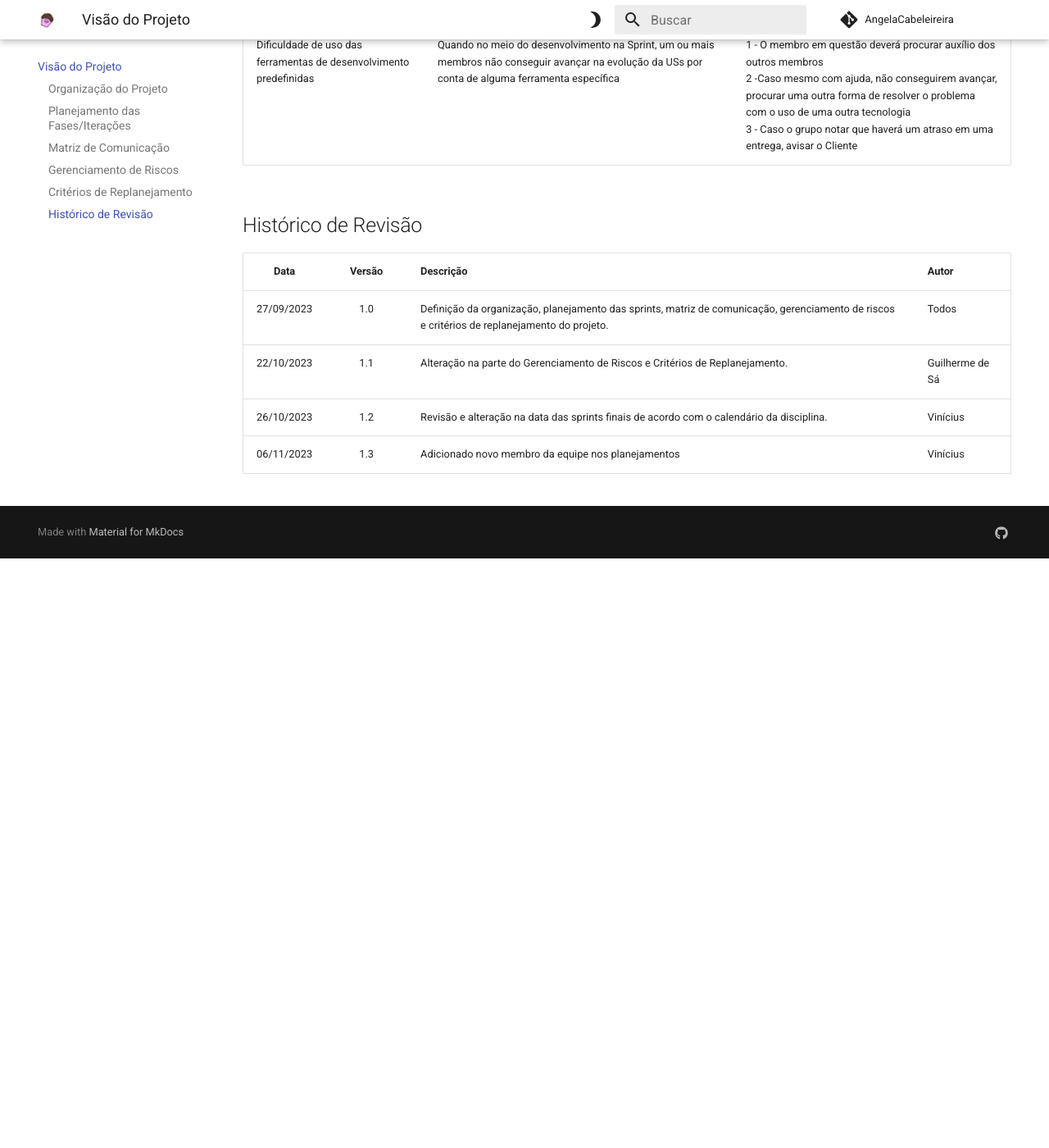
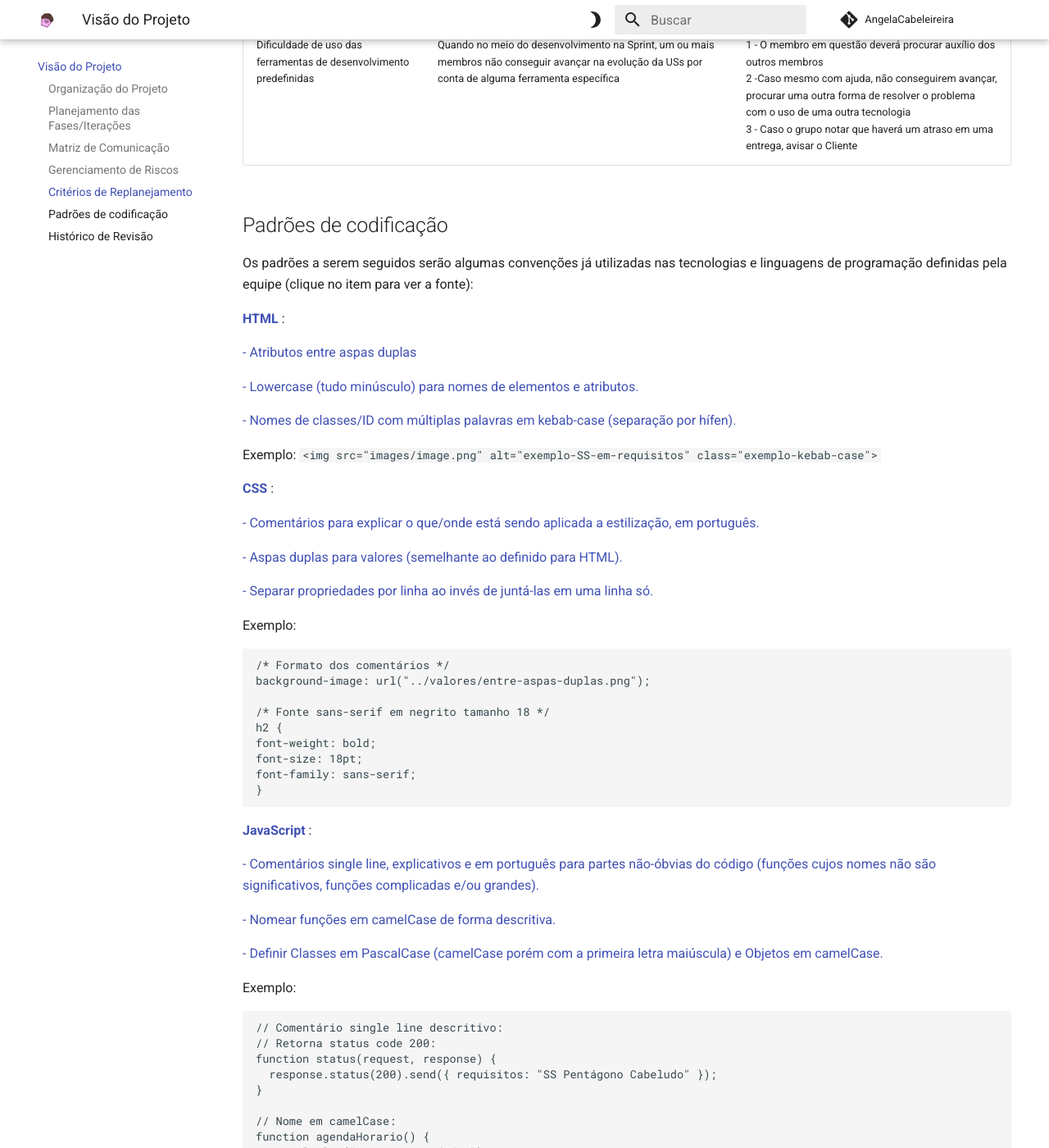
Before and after one commit to mdsreq-fga-unb/2023.2-AngelaCabeleireira, an MkDocs documentation site: the page built from docs/VisaoProdutoEProjeto/visaoProjeto.md, in a window 1280 px wide and 1400 px high, scrolled down 3245 px. Shown: the whole window at 82% size. Built offline with MkDocs 1.6.1 and Material for MkDocs 9.7.7, drawn with Linux system fonts in a browser that asks for light colours; comment, search, counter and statistics services are not loaded; before the commit the page ends 3926 px from its top, so only the background shows below that; some of the changed text lies outside the part shown.

Commit message:
added coding standards to `visaoProjeto.md`

````diff
--- a/docs/VisaoProdutoEProjeto/visaoProjeto.md
+++ b/docs/VisaoProdutoEProjeto/visaoProjeto.md
@@ -74,6 +74,73 @@ A seguir uma tabela mostrando quando exatamente ocorre e o passo a passo do que
 | Constante ausência de determinado membro da equipe | Quando um ou mais membro deixa de participar das discussões, ir às aulas, não conseguirmos mais contato | 1 - Avisar o professor imediatamente <br>2 - Refazer o planejamento das Sprints em relação às entregas<br>3 - Atribuir as USs do membro em questão para outro<br>4 - Caso o grupo notar que haverá um atraso em uma entrega, avisar o Cliente |
 | Dificuldade de uso das ferramentas de desenvolvimento predefinidas | Quando no meio do desenvolvimento na Sprint, um ou mais membros não conseguir avançar na evolução da USs por conta de alguma ferramenta específica | 1 - O membro em questão deverá procurar auxílio dos outros membros <br>2 -Caso mesmo com ajuda, não conseguirem avançar, procurar uma outra forma de resolver o problema com o uso de uma outra tecnologia<br>3 - Caso o grupo notar que haverá um atraso em uma entrega, avisar o Cliente |
 
+## Padrões de codificação
+
+Os padrões a serem seguidos serão algumas convenções já utilizadas nas tecnologias e linguagens de programação definidas pela equipe (clique no item para ver a fonte): </br>
+
+<a href="https://developer.mozilla.org/en-US/docs/MDN/Writing_guidelines/Writing_style_guide/Code_style_guide/HTML" target="_blank"> **HTML** </a>: </br>
+
+<a href="https://developer.mozilla.org/en-US/docs/MDN/Writing_guidelines/Writing_style_guide/Code_style_guide/HTML#attributes" target="_blank">- Atributos entre aspas duplas</a>
+
+<a href="https://developer.mozilla.org/en-US/docs/MDN/Writing_guidelines/Writing_style_guide/Code_style_guide/HTML#case" target="blank">- Lowercase (tudo minúsculo) para nomes de elementos e atributos.</a>
+
+<a href="https://developer.mozilla.org/en-US/docs/MDN/Writing_guidelines/Writing_style_guide/Code_style_guide/HTML#class_and_id_names" target="blank">- Nomes de classes/ID com múltiplas palavras em kebab-case (separação por hífen).</a>
+
+Exemplo: `<img src="images/image.png" alt="exemplo-SS-em-requisitos" class="exemplo-kebab-case">`
+
+<a href="https://developer.mozilla.org/en-US/docs/MDN/Writing_guidelines/Writing_style_guide/Code_style_guide/CSS" target="_blank"> **CSS** </a>: </br>
+
+<a href="https://developer.mozilla.org/en-US/docs/MDN/Writing_guidelines/Writing_style_guide/Code_style_guide/CSS#css_comments" target="blank">- Comentários para explicar o que/onde está sendo aplicada a estilização, em português.</a>
+
+<a href="https://developer.mozilla.org/en-US/docs/MDN/Writing_guidelines/Writing_style_guide/Code_style_guide/CSS#double_quotes_around_values" target="blank">- Aspas duplas para valores (semelhante ao definido para HTML).</a>
+
+<a href="https://developer.mozilla.org/en-US/docs/MDN/Writing_guidelines/Writing_style_guide/Code_style_guide/CSS#longhand_vs._shorthand_rules" target="blank">- Separar propriedades por linha ao invés de juntá-las em uma linha só.</a>
+
+Exemplo:
+```
+/* Formato dos comentários */
+background-image: url("../valores/entre-aspas-duplas.png");
+
+/* Fonte sans-serif em negrito tamanho 18 */
+h2 {
+font-weight: bold;
+font-size: 18pt;
+font-family: sans-serif;
+}
+```
+
+<a href="https://developer.mozilla.org/en-US/docs/MDN/Writing_guidelines/Writing_style_guide/Code_style_guide/JavaScript" target="_blank"> **JavaScript** </a>: </br>
+
+<a href="https://developer.mozilla.org/en-US/docs/MDN/Writing_guidelines/Writing_style_guide/Code_style_guide/JavaScript#comments" target="blank">- Comentários single line, explicativos e em português para partes não-óbvias do código (funções cujos nomes não são significativos, funções complicadas e/ou grandes).</a>
+
+<a href="https://developer.mozilla.org/en-US/docs/MDN/Writing_guidelines/Writing_style_guide/Code_style_guide/JavaScript#functions" target="blank">- Nomear funções em camelCase de forma descritiva.</a>
+
+<a href="https://developer.mozilla.org/en-US/docs/MDN/Writing_guidelines/Writing_style_guide/Code_style_guide/JavaScript#objects" target="blank">- Definir Classes em PascalCase (camelCase porém com a primeira letra maiúscula) e Objetos em camelCase.</a>
+
+Exemplo:
+```
+// Comentário single line descritivo:
+// Retorna status code 200:
+function status(request, response) {
+  response.status(200).send({ requisitos: "SS Pentágono Cabeludo" });
+}
+
+// Nome em camelCase:
+function agendaHorario() {
+  console.log("Horario agendado!");
+}
+
+// Classes e objetos:
+const pentagonoCabeludo = new Equipe(5, "Requisitos", "SS");
+
+const pentagonoCabeludo = {
+  membros: 5,
+  disciplina: "Requisitos",
+  mencao: "SS",
+};
+
+```
+
 ## Histórico de Revisão
 
 | Data       | Versão |                                                          Descrição                                                               |    Autor     |
````
